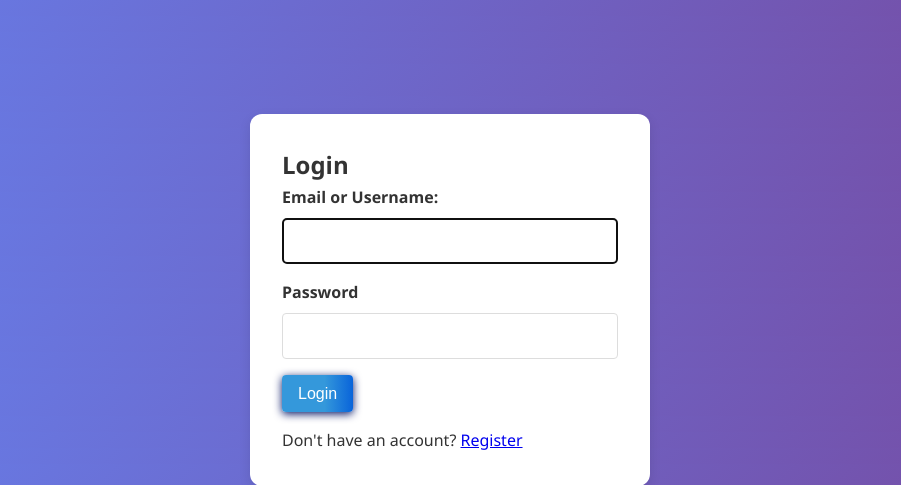
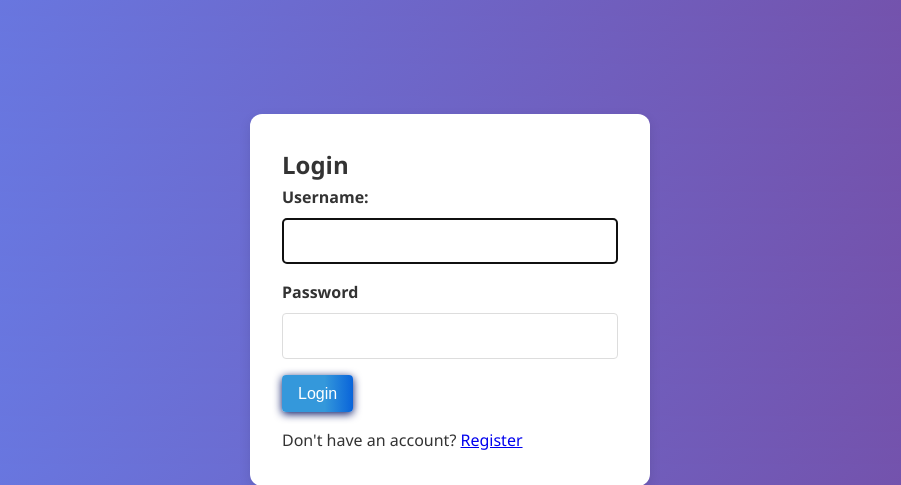
Before and after one commit to Yaneww11/collegeSystem, a Django app: page /login/ in a window 1280 px wide. Shown: the top 485 px of the page, without its empty margins (190-1091 px from the left). Run offline with Django 5.2, Linux system fonts and the light colour scheme; some libraries are stand-ins or nearby versions.

Commit message:
fix wrong label

```diff
--- a/templates/accounts/login.html
+++ b/templates/accounts/login.html
@@ -23,7 +23,7 @@
                 {% endif %}
                 {% csrf_token %}
                 <div class="form-group">
-                    <label for="id_username">Email or Username:</label>
+                    <label for="id_username">Username:</label>
                     {{ form.username }}
                 </div>
 
```
